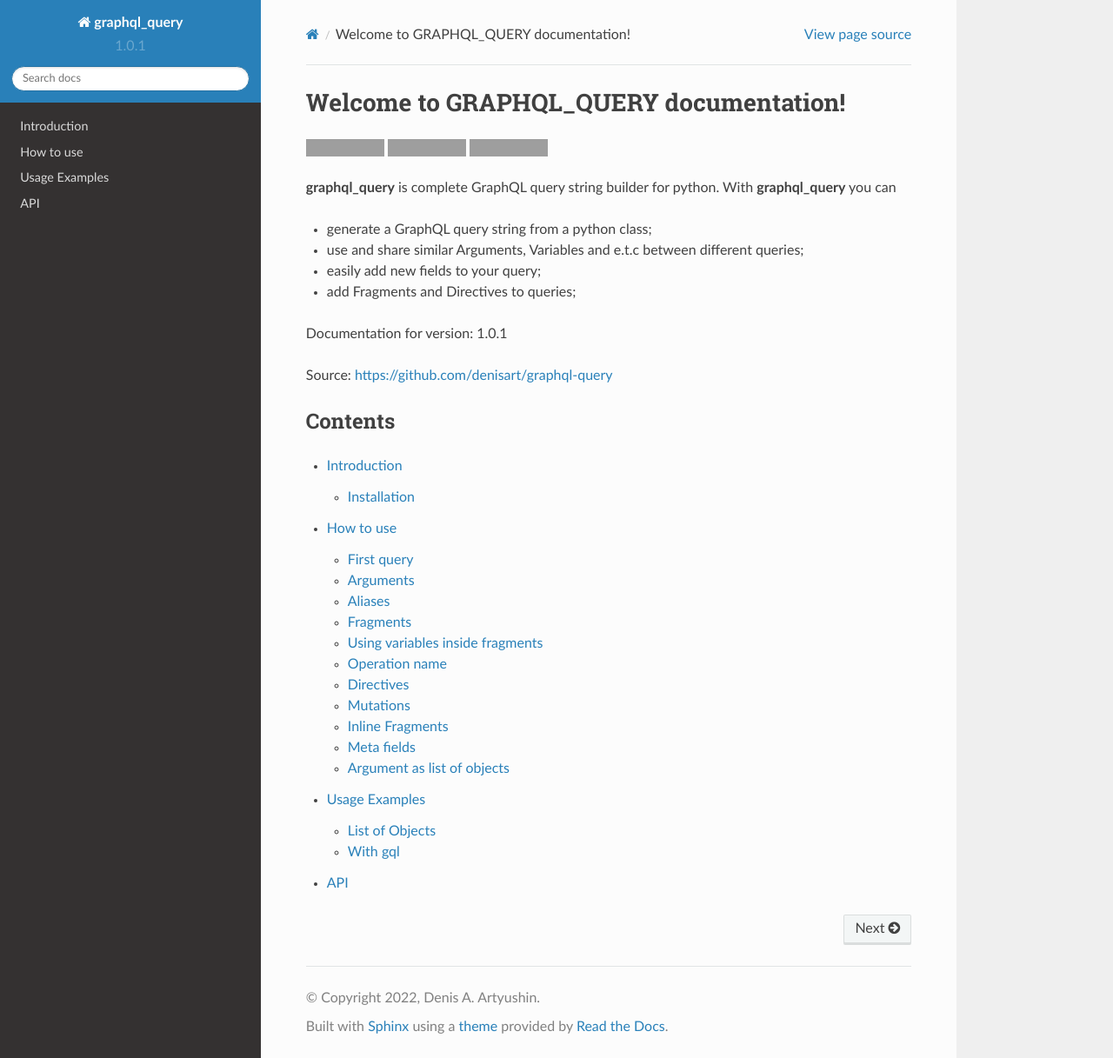
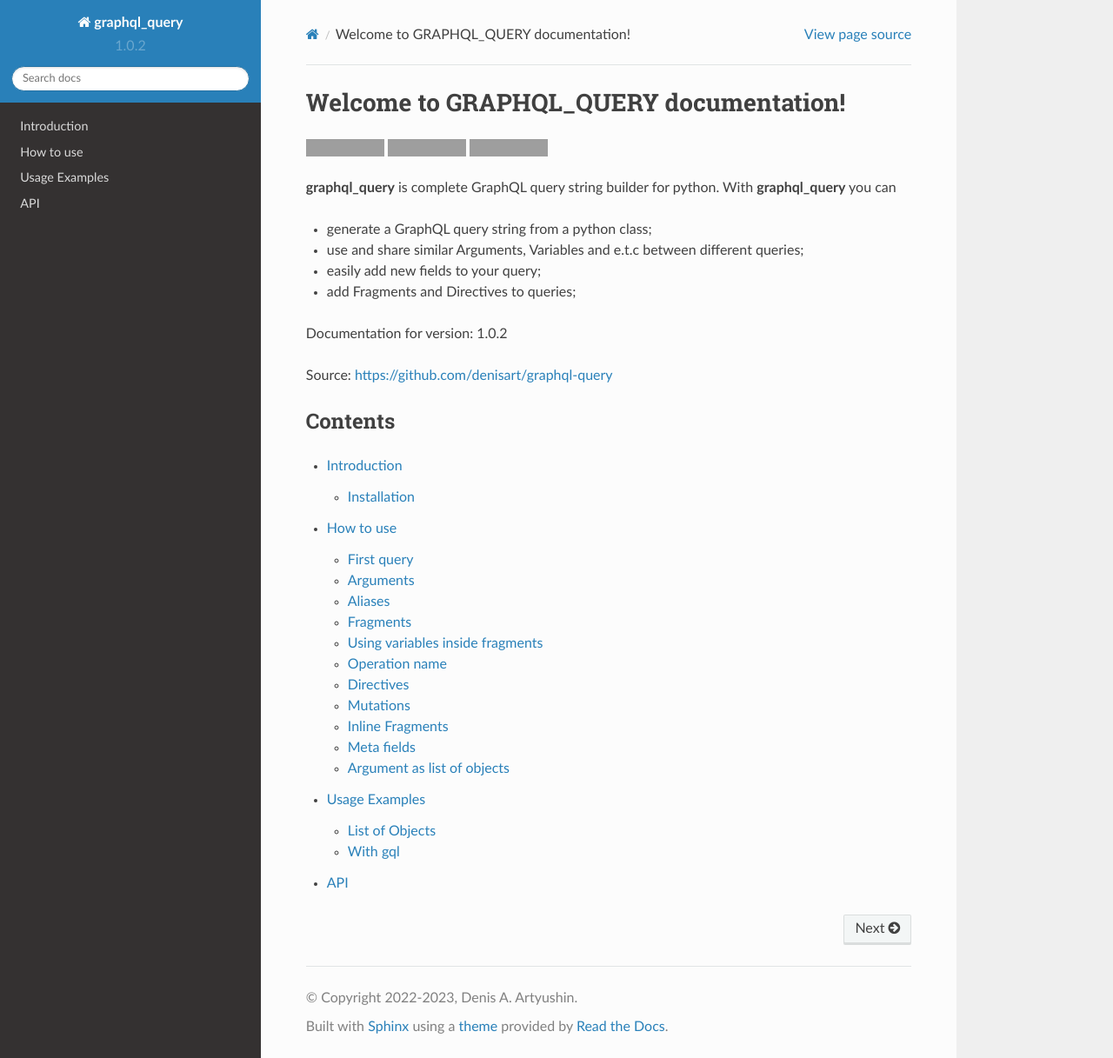
Before and after one commit to denisart/graphql-query, a Sphinx documentation site: the page built from docs/source/index.rst, in a window 1280 px wide and 1217 px high. Shown: the whole window at 87% size. Built offline with Sphinx 7.4.7 and the Read the Docs theme 2.0.0, drawn with Linux system fonts in a browser that asks for light colours; grey boxes are pictures that could not be loaded.

Commit message:
release: Update version to 1.0.2

```diff
--- a/docs/source/conf.py
+++ b/docs/source/conf.py
@@ -7,9 +7,9 @@
 # https://www.sphinx-doc.org/en/master/usage/configuration.html#project-information
 
 project = 'graphql_query'
-copyright = '2022, Denis A. Artyushin'
+copyright = '2022-2023, Denis A. Artyushin'
 author = 'Denis A. Artyushin'
-version = '1.0.1'
+version = '1.0.2'
 
 # -- General configuration ---------------------------------------------------
 # https://www.sphinx-doc.org/en/master/usage/configuration.html#general-configuration
--- a/graphql_query/__version__.py
+++ b/graphql_query/__version__.py
@@ -1 +1 @@
-__version__ = "1.0.1"
+__version__ = "1.0.2"
```
